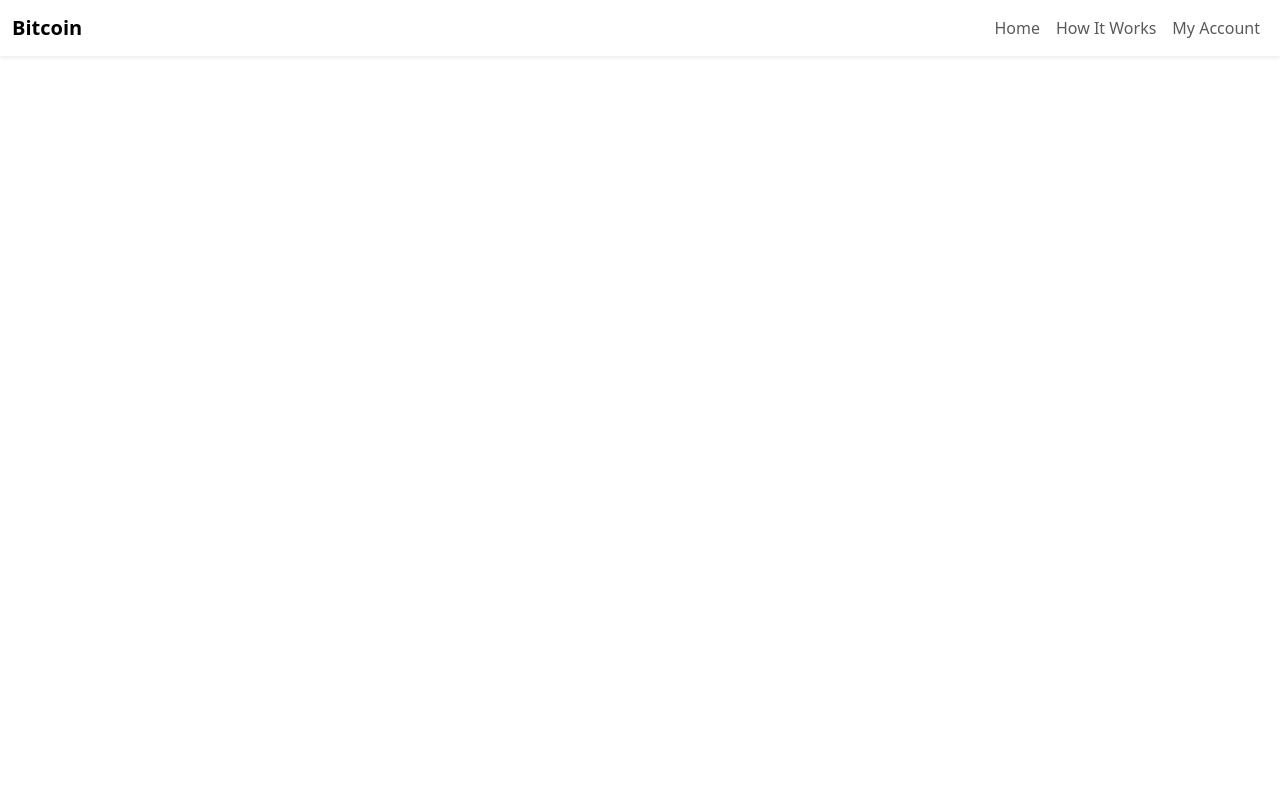
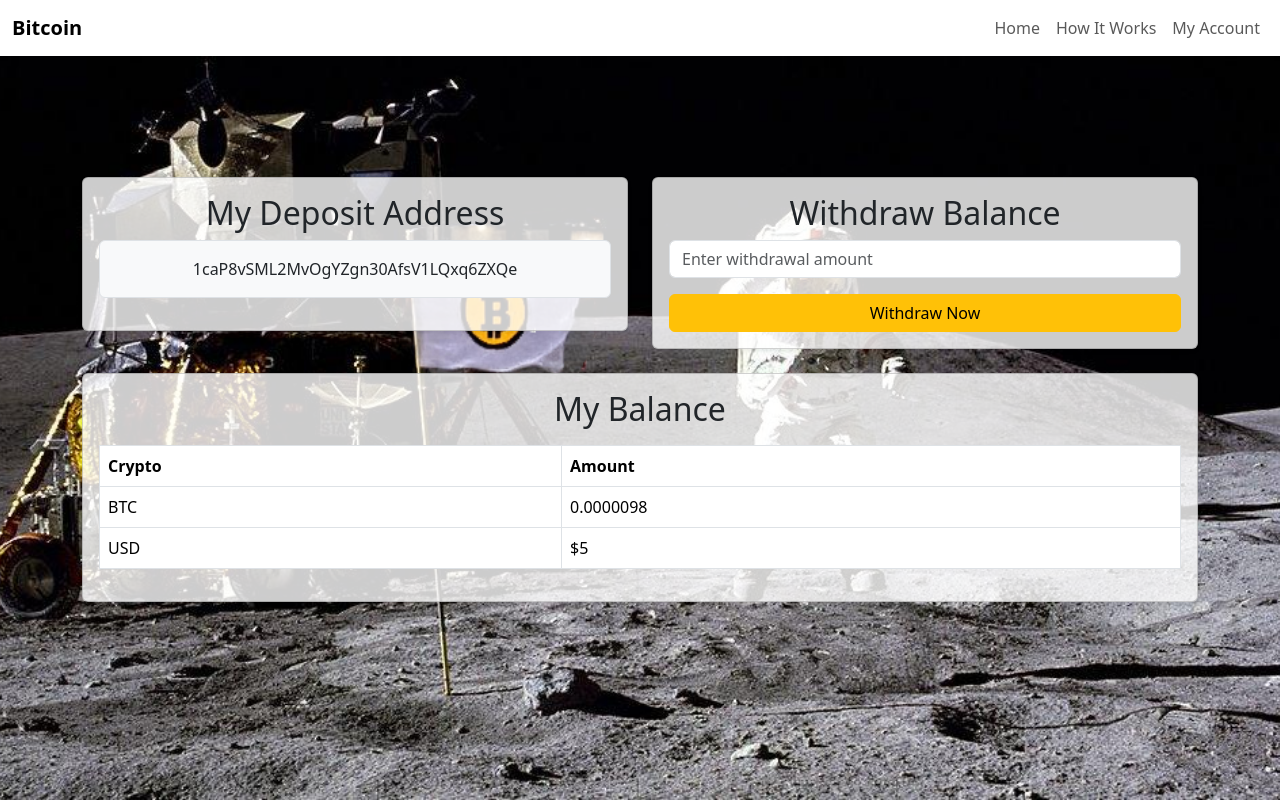
Before and after one commit to HenrikHovhannisyan/bitcoin-front, a plain HTML site: page pages/my-account.html in a window 1280 px wide. Drawn offline with nearby package versions, Linux system fonts and the light colour scheme.

Commit message:
Added My Account page

```diff
--- a/assets/css/style.css
+++ b/assets/css/style.css
@@ -1,6 +1,19 @@
 * {
   margin: 0;
   padding: 0;
+}
+
+.page {
+  background-size: cover;
+  background-position: center;
+  min-height: calc(100vh - 56px);
+  height: 100%;
+  padding-top: 25px;
+  padding-bottom: 25px;
+}
+
+.card {
+  background-color: rgba(255, 255, 255, 0.8);
 }
 
 /* Start index paje */
@@ -101,23 +114,17 @@
 /* Start Home page */
 .home-page {
   background-image: url(../img/home_bg.png);
-  background-size: cover;
-  background-position: center;
-  min-height: calc(100vh - 56px);
-  height: 100%;
-  padding-top: 25px;
-  padding-bottom: 25px;
 }
 /* End Home page */
 
-/* Start Home page */
+/* Start How It Works page */
 .how-it-works-page {
   background-image: url(../img/how-it-works_bg.jpg);
-  background-size: cover;
-  background-position: center;
-  min-height: calc(100vh - 56px);
-  height: 100%;
-  padding-top: 25px;
-  padding-bottom: 25px;
 }
-/* End Home page */
+/* End How It Works page */
+
+/* Start My Account page */
+.my-account-page {
+  background-image: url(../img/my-account_bg.png);
+}
+/* End My Account page */
--- a/pages/my-account.html
+++ b/pages/my-account.html
@@ -50,5 +50,63 @@
         </div>
       </div>
     </nav>
+
+    <div class="page my-account-page">
+      <div class="container mt-5 pt-5">
+        <div class="row">
+          <div class="col-lg-6">
+            <div class="card shadow-sm mb-4">
+              <div class="card-body text-center">
+                <h2 class="card-title">My Deposit Address</h2>
+                <p class="bg-light p-3 rounded border">
+                  1caP8vSML2MvOgYZgn30AfsV1LQxq6ZXQe
+                </p>
+              </div>
+            </div>
+          </div>
+          <div class="col-lg-6">
+            <div class="card shadow-sm mb-4">
+              <div class="card-body text-center">
+                <h2 class="card-title">Withdraw Balance</h2>
+                <input
+                  type="number"
+                  class="form-control mb-3"
+                  placeholder="Enter withdrawal amount"
+                  min="0"
+                  step="0.00000001"
+                  required
+                />
+                <button class="btn btn-warning w-100">Withdraw Now</button>
+              </div>
+            </div>
+          </div>
+          <div class="col">
+            <div class="card shadow-sm">
+              <div class="card-body">
+                <h2 class="card-title text-center">My Balance</h2>
+                <table class="table table-bordered mt-3">
+                  <thead>
+                    <tr>
+                      <th>Crypto</th>
+                      <th>Amount</th>
+                    </tr>
+                  </thead>
+                  <tbody>
+                    <tr>
+                      <td>BTC</td>
+                      <td>0.0000098</td>
+                    </tr>
+                    <tr>
+                      <td>USD</td>
+                      <td>$5</td>
+                    </tr>
+                  </tbody>
+                </table>
+              </div>
+            </div>
+          </div>
+        </div>
+      </div>
+    </div>
   </body>
 </html>
```
Also changed, not shown: pages/home.html (+1 -1 lines), pages/how-it-works.html (+2 -5 lines), assets/img/my-account_bg.png (renamed from assets/img/my-account.png).
